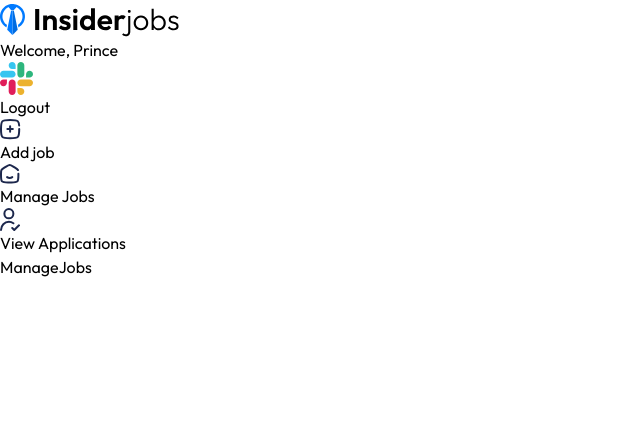
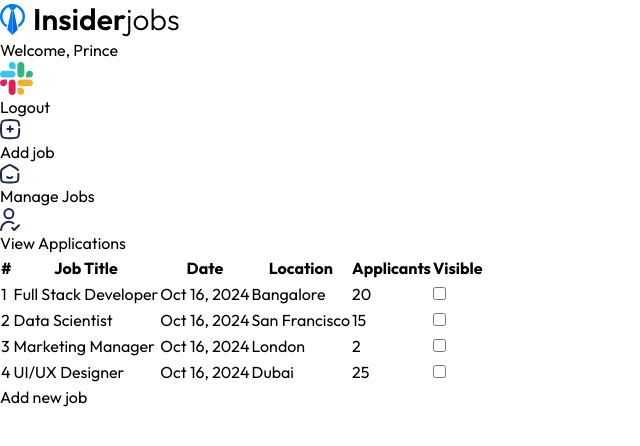
Before and after one commit to Princepanthi01/job-portal, a React (Vite) app in the folder client/: page /dashboard/manage-job in a window 1280 px wide. Shown: the top 446 px of the page, without its empty margins (0-640 px from the left). Built offline with nearby package versions, Linux system fonts and the light colour scheme.

Commit message:
front-end is created

```diff
--- a/client/src/pages/ManageJobs.jsx
+++ b/client/src/pages/ManageJobs.jsx
@@ -1,8 +1,44 @@
 import React from 'react'
+import { manageJobsData } from '../assets/assets'
+import moment from 'moment'
+import  { useNavigate } from 'react-router-dom'
+const ManageJobs = () => {
+  const navigate = useNavigate()
+  return (
+    <div className='container p-4 max-w-5xl'>
+      <div className='overflow-x-auto'>
+        <table className='min-w-full bg-white border border-gray-200 max-sm:text-sm'>
+          <thead>
+            <tr>
+              <th className='py-2 px-4 border-b text-left max-sm:hidden'>#</th>
+              <th className='py-2 px-4 border-b text-left'>Job Title</th>
+              <th className='py-2 px-4 border-b text-left max-sm:hidden'>Date</th>
+              <th className='py-2 px-4 border-b text-left max-sm:hidden'>Location</th>
+              <th className='py-2 px-4 border-b text-center'>Applicants</th>
+              <th className='py-2 px-4 border-b text-left'>Visible</th>
+            </tr>
+          </thead>
+          <tbody>
+            {manageJobsData.map((job,index)=> (
+              <tr key={index} className='text-gray-700 '>
+                <td className='py-2 px-4 border-b max-sm:hidden'>{index+1}</td>
+                <td className='py-2 px-4 border-b'>{job.title}</td>
+                <td className='py-2 px-4 border-b max-sm:hidden'>{moment(job.date).format('ll')}</td>
+                <td className='py-2 px-4 border-b max-sm:hidden'>{job.location}</td>
+                <td className='py-2 px-4 border-b text-center'>{job.applicants}</td>
+                <td className='py-2 px-4 border-b'>
+                  <input className='scale-125 ml-4' type="checkbox"  />
+                </td>
+              </tr>
 
-const ManageJobs = () => {
-  return (
-    <div>ManageJobs</div>
+            ))}
+          </tbody>
+        </table>
+      </div>
+      <div className='mt-4 flex justify-end'>
+        <button onClick={()=> navigate('/dashboard/add-job')}  className='bg-black text-white py-2 px-4 rounded'>Add new job</button>
+      </div>
+    </div>
   )
 }
 
```
